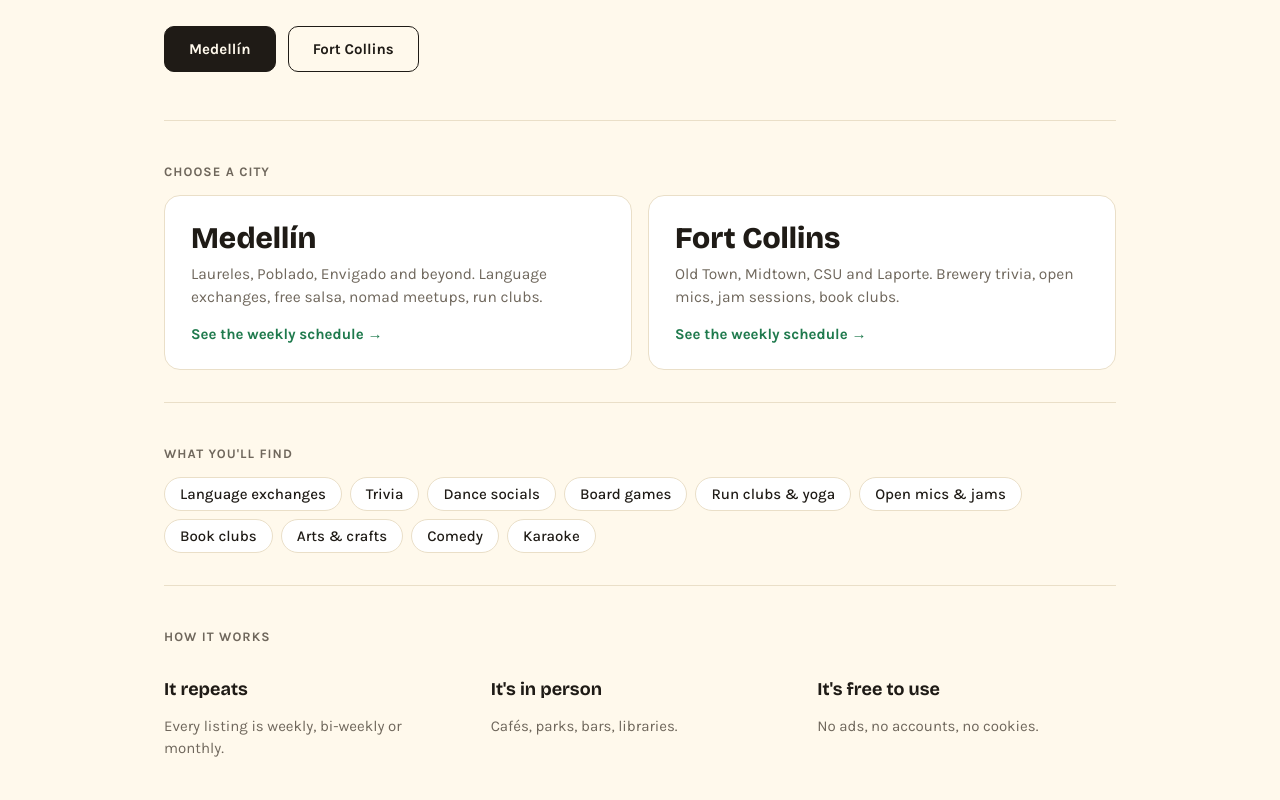
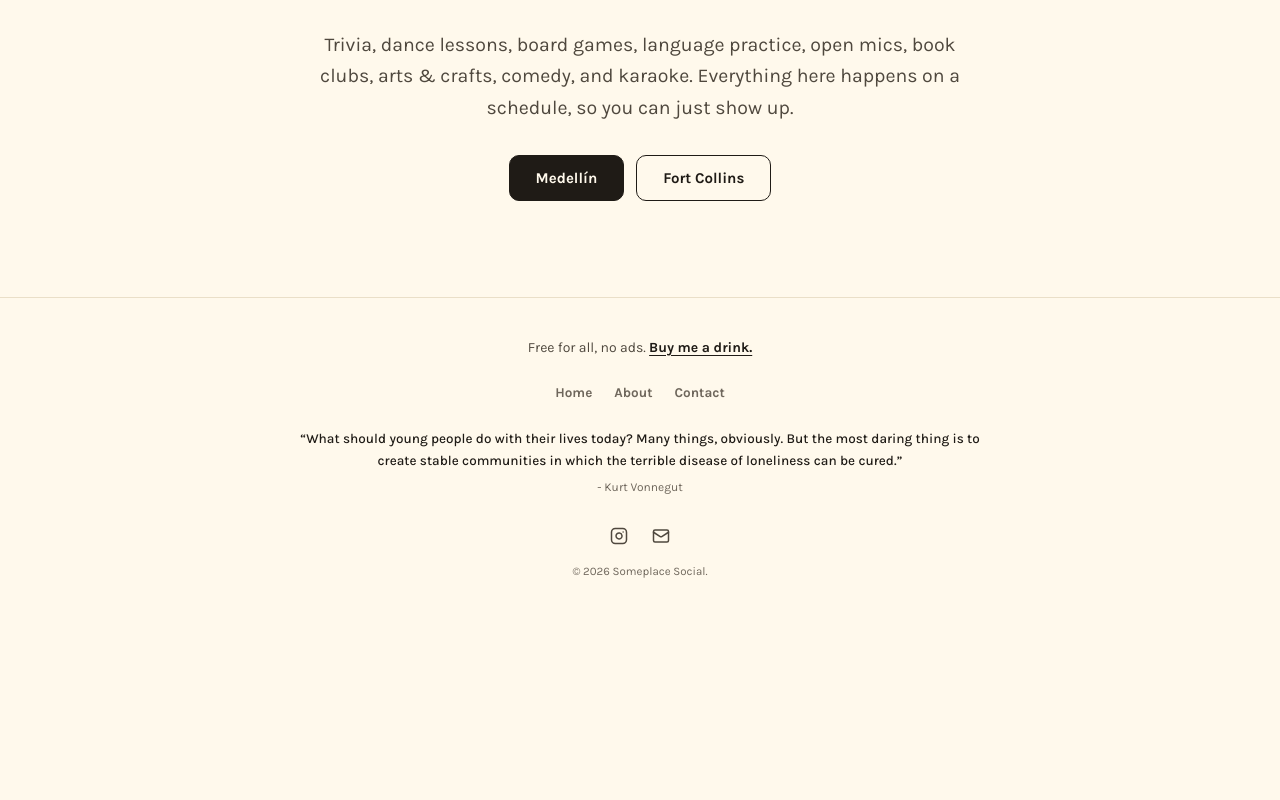
Before and after one commit to someplace-social/someplace_social, a Next.js app: page / in a window 1280 px wide. Shown: the part 460-1260 px from the top of the page. After the commit the page ends 1074 px from the top, so only its background shows below. Built offline with nearby package versions, Linux system fonts and the light colour scheme.

Commit message:
Streamline homepage into a clean centered minimal view with updated activities

```diff
--- a/app/Home.module.css
+++ b/app/Home.module.css
@@ -1,13 +1,21 @@
 .page {
   width: 100%;
-  max-width: 1000px;
+  max-width: 800px;
   margin: 0 auto;
-  padding: 48px 24px 64px;
+  padding: 80px 24px 96px;
   box-sizing: border-box;
+  display: flex;
+  flex-direction: column;
+  align-items: center;
+  text-align: center;
 }
 
 .hero {
-  padding-bottom: 48px;
+  display: flex;
+  flex-direction: column;
+  align-items: center;
+  text-align: center;
+  width: 100%;
 }
 
 .tag {
@@ -15,33 +23,34 @@
   color: var(--free);
   font-weight: 700;
   font-size: 14px;
-  letter-spacing: 0.06em;
+  letter-spacing: 0.08em;
   text-transform: uppercase;
-  margin-bottom: 14px;
+  margin-bottom: 16px;
 }
 
 .heroTitle {
   font-family: var(--font-bricolage), system-ui, sans-serif;
-  font-size: clamp(34px, 5.2vw, 54px);
+  font-size: clamp(38px, 6vw, 60px);
   font-weight: 800;
   line-height: 1.05;
   letter-spacing: -0.03em;
-  margin-bottom: 18px;
+  margin-bottom: 22px;
   color: var(--ink);
-  max-width: 780px;
+  max-width: 760px;
 }
 
 .lead {
   color: var(--text-subtle);
-  font-size: 19px;
-  line-height: 1.55;
-  max-width: 620px;
-  margin-bottom: 26px;
+  font-size: 19.5px;
+  line-height: 1.6;
+  max-width: 680px;
+  margin-bottom: 32px;
 }
 
 .btns {
   display: flex;
   gap: 12px;
+  justify-content: center;
   flex-wrap: wrap;
 }
 
@@ -49,7 +58,7 @@
   display: inline-flex;
   align-items: center;
   justify-content: center;
-  padding: 13px 24px;
+  padding: 13px 26px;
   border-radius: 10px;
   font-family: var(--font-karla), system-ui, sans-serif;
   font-weight: 700;
@@ -80,143 +89,26 @@
   border-color: var(--ink);
 }
 
-.section {
-  padding: 32px 0;
-  border-top: 1px solid var(--line);
-}
-
-.sectionHeading {
-  font-family: var(--font-karla), system-ui, sans-serif;
-  font-weight: 700;
-  font-size: 13px;
-  text-transform: uppercase;
-  letter-spacing: 0.08em;
-  color: var(--muted);
-  margin-bottom: 16px;
-}
-
-.cities {
-  display: grid;
-  grid-template-columns: 1fr 1fr;
-  gap: 16px;
-}
-
-.cityCard {
-  display: flex;
-  flex-direction: column;
-  background-color: var(--card);
-  border: 1px solid var(--line);
-  border-radius: 16px;
-  padding: 26px;
-  text-decoration: none;
-  transition: border-color 0.15s ease, background-color 0.15s ease;
-}
-
-.cityCard:hover {
-  border-color: var(--free);
-  background-color: var(--card-hover);
-}
-
-.cityName {
-  font-family: var(--font-bricolage), system-ui, sans-serif;
-  font-size: 30px;
-  font-weight: 800;
-  line-height: 1.1;
-  color: var(--ink);
-  margin-bottom: 8px;
-}
-
-.cityDescription {
-  color: var(--muted);
-  font-size: 15.5px;
-  line-height: 1.5;
-  flex: 1;
-}
-
-.cityLink {
-  display: block;
-  margin-top: 16px;
-  font-style: normal;
-  font-weight: 700;
-  font-size: 15px;
-  color: var(--free);
-}
-
-.cats {
-  display: flex;
-  flex-wrap: wrap;
-  gap: 8px;
-}
-
-.catPill {
-  display: inline-flex;
-  align-items: center;
-  border: 1px solid var(--line);
-  background-color: var(--card);
-  border-radius: 999px;
-  padding: 7px 15px;
-  font-size: 15px;
-  font-weight: 500;
-  color: var(--ink);
-  user-select: none;
-}
-
-.how {
-  display: grid;
-  grid-template-columns: repeat(3, 1fr);
-  gap: 28px;
-}
-
-.howItem h3 {
-  font-family: var(--font-bricolage), system-ui, sans-serif;
-  font-size: 18px;
-  font-weight: 700;
-  color: var(--ink);
-  margin-bottom: 6px;
-}
-
-.howItem p {
-  color: var(--muted);
-  font-size: 15px;
-  line-height: 1.5;
-}
-
 @media (max-width: 768px) {
   .page {
-    padding: 32px 16px 48px;
-  }
-
-  .hero {
-    padding-bottom: 32px;
+    padding: 48px 16px 64px;
   }
 
   .heroTitle {
-    font-size: 34px;
+    font-size: 36px;
   }
 
   .lead {
-    font-size: 16.5px;
-    margin-bottom: 22px;
+    font-size: 17px;
+    margin-bottom: 24px;
   }
 
   .btns {
     flex-direction: column;
+    width: 100%;
   }
 
   .btn {
     width: 100%;
   }
-
-  .cities {
-    grid-template-columns: 1fr;
-  }
-
-  .cityCard {
-    padding: 20px 18px;
-  }
-
-  .how {
-    grid-template-columns: 1fr;
-    gap: 18px;
-  }
 }
--- a/app/components/HomeView.tsx
+++ b/app/components/HomeView.tsx
@@ -2,19 +2,6 @@ import Link from 'next/link';
 import Header from './Header';
 import Footer from './Footer';
 import styles from '../Home.module.css';
-
-const CATEGORIES = [
-  'Language exchanges',
-  'Trivia',
-  'Dance socials',
-  'Board games',
-  'Run clubs & yoga',
-  'Open mics & jams',
-  'Book clubs',
-  'Arts & crafts',
-  'Comedy',
-  'Karaoke',
-] as const;
 
 export default function HomeView() {
   return (
@@ -27,7 +14,7 @@ export default function HomeView() {
             Regular things to do, all in one place.
           </h1>
           <p className={styles.lead}>
-            Language exchanges, trivia, salsa classes, run clubs, book clubs. Everything here happens on a schedule, so you can just show up.
+            Trivia, dance lessons, board games, language practice, open mics, book clubs, arts &amp; crafts, comedy, and karaoke. Everything here happens on a schedule, so you can just show up.
           </p>
           <div className={styles.btns}>
             <Link
@@ -44,65 +31,6 @@ export default function HomeView() {
             </Link>
           </div>
         </section>
-
-        <section className={styles.section} aria-labelledby="choose-city-heading">
-          <h2 className={styles.sectionHeading} id="choose-city-heading">
-            Choose a city
-          </h2>
-          <div className={styles.cities}>
-            <Link href="/medellin-colombia/events" className={styles.cityCard}>
-              <strong className={styles.cityName}>Medellín</strong>
-              <span className={styles.cityDescription}>
-                Laureles, Poblado, Envigado and beyond. Language exchanges, free salsa, nomad meetups, run clubs.
-              </span>
-              <span className={styles.cityLink}>
-                See the weekly schedule →
-              </span>
-            </Link>
-            <Link href="/fort-collins-colorado/events" className={styles.cityCard}>
-              <strong className={styles.cityName}>Fort Collins</strong>
-              <span className={styles.cityDescription}>
-                Old Town, Midtown, CSU and Laporte. Brewery trivia, open mics, jam sessions, book clubs.
-              </span>
-              <span className={styles.cityLink}>
-                See the weekly schedule →
-              </span>
-            </Link>
-          </div>
-        </section>
-
-        <section className={styles.section} aria-labelledby="what-youll-find-heading">
-          <h2 className={styles.sectionHeading} id="what-youll-find-heading">
-            What you&apos;ll find
-          </h2>
-          <div className={styles.cats}>
-            {CATEGORIES.map((cat) => (
-              <span key={cat} className={styles.catPill}>
-                {cat}
-              </span>
-            ))}
-          </div>
-        </section>
-
-        <section className={styles.section} aria-labelledby="how-it-works-heading">
-          <h2 className={styles.sectionHeading} id="how-it-works-heading">
-            How it works
-          </h2>
-          <div className={styles.how}>
-            <div className={styles.howItem}>
-              <h3>It repeats</h3>
-              <p>Every listing is weekly, bi-weekly or monthly.</p>
-            </div>
-            <div className={styles.howItem}>
-              <h3>It&apos;s in person</h3>
-              <p>Cafés, parks, bars, libraries.</p>
-            </div>
-            <div className={styles.howItem}>
-              <h3>It&apos;s free to use</h3>
-              <p>No ads, no accounts, no cookies.</p>
-            </div>
-          </div>
-        </section>
       </main>
       <Footer />
     </div>
```
